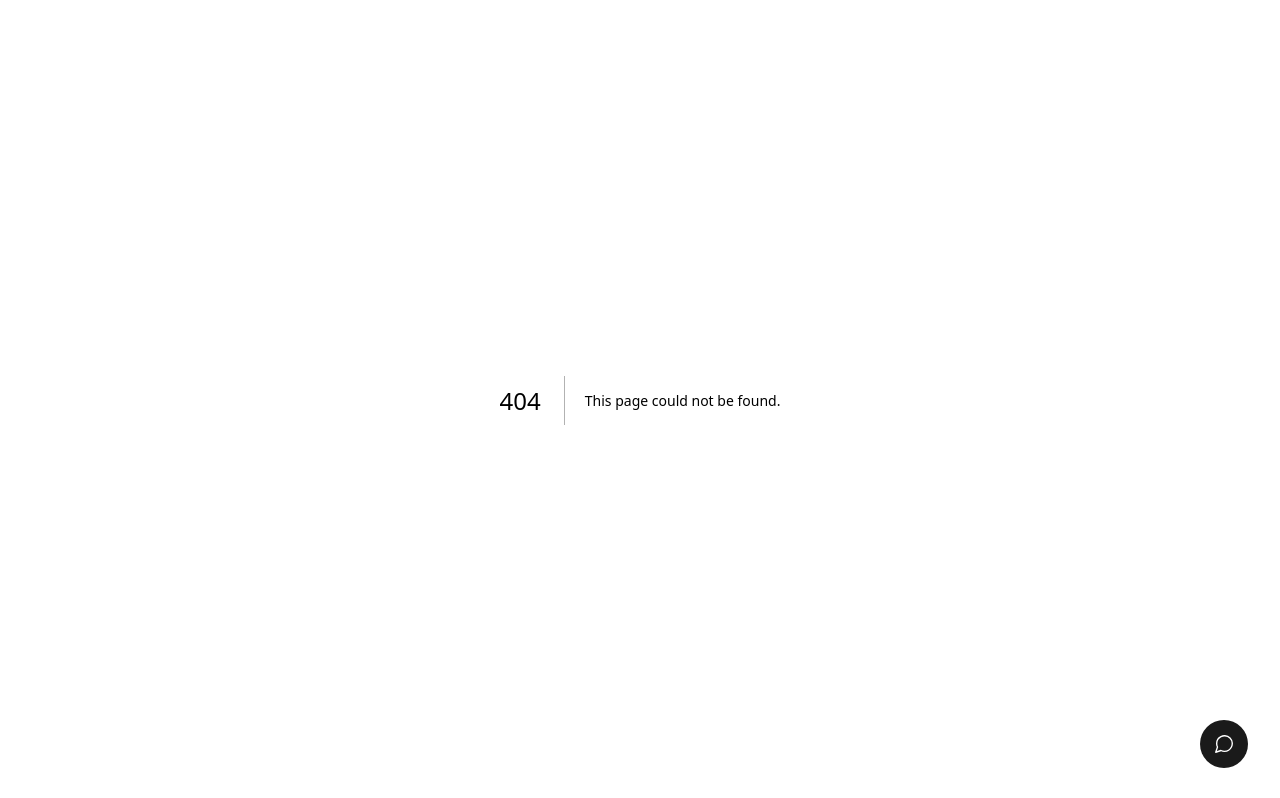
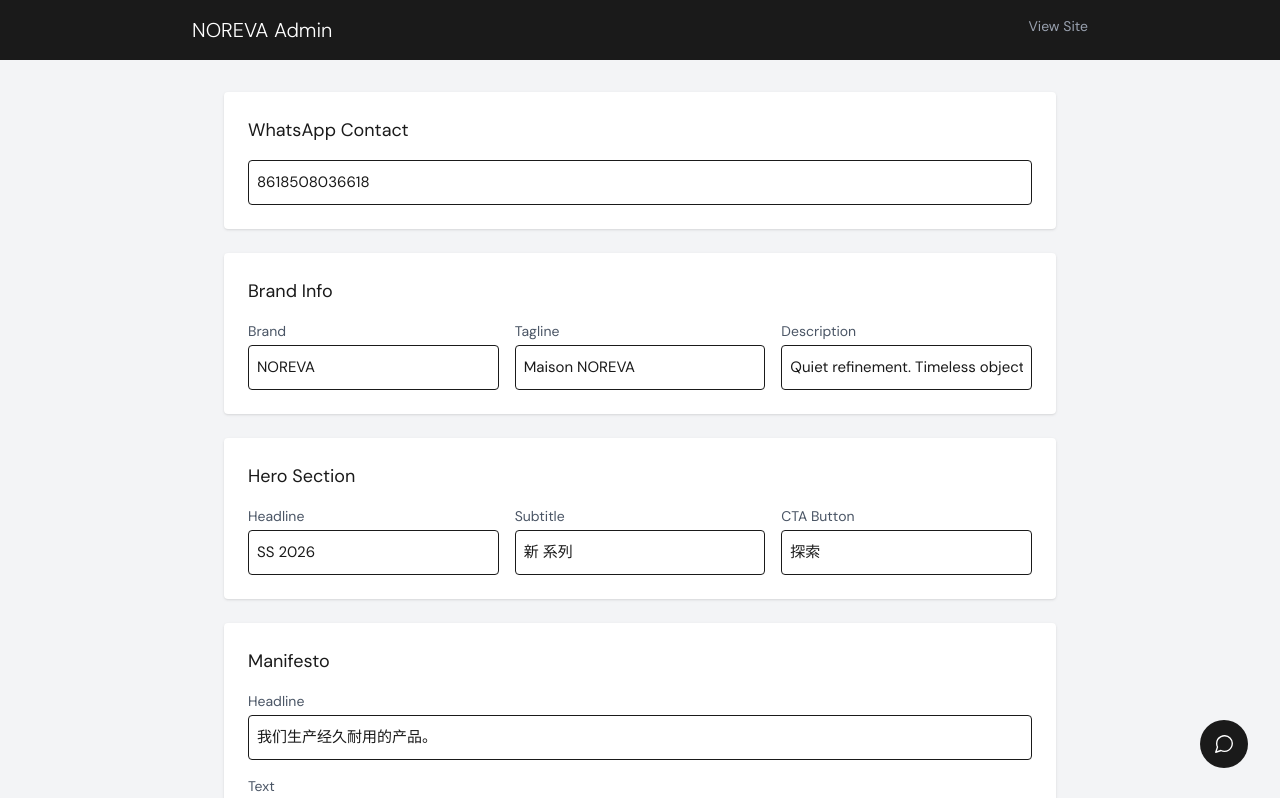
Before and after one commit to zang1314520-star/noreva, a Next.js app: page /admin in a window 1280 px wide. Before the commit this address had no page. Shown: the top 798 px of the page. Built offline with nearby package versions, Linux system fonts and the light colour scheme.

Commit message:
Add admin panel and config API

```diff
--- /dev/null
+++ b/app/admin/page.tsx
@@ -0,0 +1,72 @@
+'use client';
+
+import { useState, useEffect } from 'react';
+
+export default function AdminPage() {
+  const [data, setData] = useState<any>(null);
+  const [loading, setLoading] = useState(true);
+  const [msg, setMsg] = useState('');
+
+  useEffect(() => {
+    fetch('/api/config').then(r => r.json()).then(d => { setData(d); setLoading(false); });
+  }, []);
+
+  const save = async () => {
+    const r = await fetch('/api/config', { method: 'POST', headers: {'Content-Type': 'application/json'}, body: JSON.stringify(data) });
+    setMsg(r.ok ? 'Saved!' : 'Error');
+    setTimeout(() => setMsg(''), 2000);
+  };
+
+  const upd = (k: string, v: any) => setData((prev: any) => ({...prev, [k]: {...prev[k], ...v}}));
+
+  if (loading) return <div className="p-8">Loading...</div>;
+  if (!data) return <div className="p-8">Error</div>;
+
+  return (
+    <div className="min-h-screen bg-gray-100">
+      <header className="bg-[#1A1A1A] text-white py-4 px-8">
+        <div className="max-w-4xl mx-auto flex justify-between">
+          <h1 className="text-xl font-light">NOREVA Admin</h1>
+          <a href="/" className="text-sm text-gray-400">View Site</a>
+        </div>
+      </header>
+      <main className="max-w-4xl mx-auto p-8">
+        {msg && <div className="mb-4 p-3 bg-green-100 rounded">{msg}</div>}
+
+        <div className="bg-white rounded p-6 mb-6 shadow">
+          <h2 className="text-lg mb-4">WhatsApp Contact</h2>
+          <input type="text" value={data.whatsapp.number} onChange={e => upd('whatsapp', {number: e.target.value})}
+            className="w-full p-2 border rounded" placeholder="Phone number without +" />
+        </div>
+
+        <div className="bg-white rounded p-6 mb-6 shadow">
+          <h2 className="text-lg mb-4">Brand Info</h2>
+          <div className="grid grid-cols-1 md:grid-cols-3 gap-4">
+            <div><label className="block text-sm text-gray-600 mb-1">Brand</label><input type="text" value={data.site.brand} onChange={e => upd('site', {brand: e.target.value})} className="w-full p-2 border rounded" /></div>
+            <div><label className="block text-sm text-gray-600 mb-1">Tagline</label><input type="text" value={data.site.tagline} onChange={e => upd('site', {tagline: e.target.value})} className="w-full p-2 border rounded" /></div>
+            <div><label className="block text-sm text-gray-600 mb-1">Description</label><input type="text" value={data.site.description} onChange={e => upd('site', {description: e.target.value})} className="w-full p-2 border rounded" /></div>
+          </div>
+        </div>
+
+        <div className="bg-white rounded p-6 mb-6 shadow">
+          <h2 className="text-lg mb-4">Hero Section</h2>
+          <div className="grid grid-cols-1 md:grid-cols-3 gap-4">
+            <div><label className="block text-sm text-gray-600 mb-1">Headline</label><input type="text" value={data.hero.headline} onChange={e => upd('hero', {headline: e.target.value})} className="w-full p-2 border rounded" /></div>
+            <div><label className="block text-sm text-gray-600 mb-1">Subtitle</label><input type="text" value={data.hero.subtitle} onChange={e => upd('hero', {subtitle: e.target.value})} className="w-full p-2 border rounded" /></div>
+            <div><label className="block text-sm text-gray-600 mb-1">CTA Button</label><input type="text" value={data.hero.cta} onChange={e => upd('hero', {cta: e.target.value})} className="w-full p-2 border rounded" /></div>
+          </div>
+        </div>
+
+        <div className="bg-white rounded p-6 mb-6 shadow">
+          <h2 className="text-lg mb-4">Manifesto</h2>
+          <div className="space-y-4">
+            <div><label className="block text-sm text-gray-600 mb-1">Headline</label><input type="text" value={data.manifesto.headline} onChange={e => upd('manifesto', {headline: e.target.value})} className="w-full p-2 border rounded" /></div>
+            <div><label className="block text-sm text-gray-600 mb-1">Text</label><textarea value={data.manifesto.text} onChange={e => upd('manifesto', {text: e.target.value})} className="w-full p-2 border rounded h-24" /></div>
+          </div>
+        </div>
+
+        <button onClick={save} className="bg-[#C9A96E] text-white px-6 py-3 rounded hover:bg-[#B8985F] transition">Save Changes</button>
+      </main>
+    </div>
+  );
+}
--- /dev/null
+++ b/app/api/config/route.ts
@@ -0,0 +1,24 @@
+import { NextResponse } from "next/server";
+import path from "path";
+import fs from "fs/promises";
+
+const configPath = path.join(process.cwd(), "data", "site-config.json");
+
+export async function GET() {
+  try {
+    const data = await fs.readFile(configPath, "utf-8");
+    return NextResponse.json(JSON.parse(data));
+  } catch (error) {
+    return NextResponse.json({ error: "Failed to read config" }, { status: 500 });
+  }
+}
+
+export async function POST(request: Request) {
+  try {
+    const config = await request.json();
+    await fs.writeFile(configPath, JSON.stringify(config, null, 2), "utf-8");
+    return NextResponse.json({ success: true });
+  } catch (error) {
+    return NextResponse.json({ error: "Failed to save config" }, { status: 500 });
+  }
+}
--- /dev/null
+++ b/data/site-config.json
@@ -0,0 +1,72 @@
+{
+  "site": {
+    "brand": "NOREVA",
+    "tagline": "Maison NOREVA",
+    "description": "Quiet refinement. Timeless objects."
+  },
+  "whatsapp": {
+    "number": "8618508036618"
+  },
+  "hero": {
+    "headline": "SS 2026",
+    "subtitle": "新 系列",
+    "cta": "探索"
+  },
+  "manifesto": {
+    "headline": "我们生产经久耐用的产品。",
+    "text": "服装不是潮流，而是一种选择。NOREVA专为那些精心挑选、用心穿着的人士而打造。"
+  },
+  "collections": {
+    "womenswear": {
+      "season": "SS 2026",
+      "category": "Womenswear",
+      "name": "工作室系列",
+      "tagline": "静谧的精致。",
+      "description": "十二件。仅此而已。"
+    },
+    "menswear": {
+      "season": "SS 2026",
+      "category": "Menswear",
+      "name": "暗黑音量",
+      "tagline": "无力结构。",
+      "description": "八个轮廓。毫不妥协。"
+    }
+  },
+  "products": [
+    {
+      "id": "01",
+      "name": "Le Sac Nerveux",
+      "tagline": "The everyday carry.",
+      "category": "Bags",
+      "inquiry": "I am interested in Le Sac Nerveux by NOREVA."
+    },
+    {
+      "id": "02",
+      "name": "Calibre 01",
+      "tagline": "Time, reconsidered.",
+      "category": "Watches",
+      "inquiry": "I am interested in Calibre 01 by NOREVA."
+    },
+    {
+      "id": "03",
+      "name": "La Marche",
+      "tagline": "Crafted in Florence.",
+      "category": "Shoes",
+      "inquiry": "I am interested in La Marche by NOREVA."
+    },
+    {
+      "id": "04",
+      "name": "L'Anneau",
+      "tagline": "A single, quiet statement.",
+      "category": "Accessories",
+      "inquiry": "I am interested in L'Anneau by NOREVA."
+    }
+  ],
+  "personalShopper": {
+    "headline": "您的专属造型师",
+    "subheadline": "随时恭候您的垂询。",
+    "description": "我们不相信购物车，我们相信对话。告诉我们您在寻找什么——一套衣服、一份礼物、一件单品——我们将为您提供指导。",
+    "responseTime": "我们会在24小时内回复（欧洲时间）。",
+    "quote": "每一件作品都始于一次对话。"
+  }
+}
```
Also changed, not shown: 2 other files (tests, documents, lock files or other folders).
